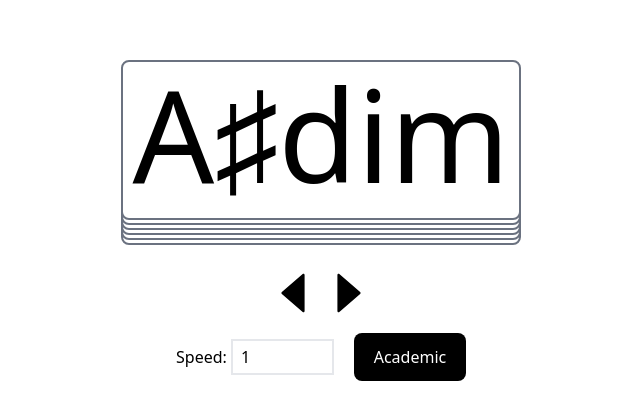
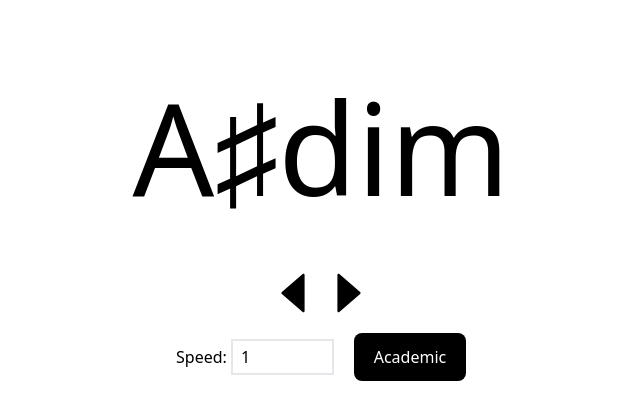
Before and after one commit to windbelike/Chord, a Next.js app: page / in a window 1280 px wide. Shown: the part 166-586 px from the top of the page, without its empty margins (319-959 px from the left). Built offline with nearby package versions, Linux system fonts and the light colour scheme.

Commit message:
version of no transform visual effect

```diff
--- a/src/app/page.js
+++ b/src/app/page.js
@@ -21,11 +21,6 @@ export default function Home () {
       safeSpeed = 1
     }
     const interval = setInterval(() => {
-      // const randomChord = getRandomChord({ simpleMode })
-      // setChord(randomChord)
-      // dequeue
-      // const head = chordQueue.shift()
-      // console.log('queue head: ' + head)
       makeNextChordAsShowen(chordQueue)
       if (checkIfAllChordsIsShowen(chordQueue)) {
         setChordQueue(getTenRamdonChordsWithState({ simpleMode }))
@@ -53,13 +48,12 @@ export default function Home () {
               const translateStr = chordWithState.showen ? '200px' : '0px'
               return (
                 <div key={index} className='rounded-lg text-center text-9xl absolute bg-white
-                w-[400px] h-[160px] p-2 border-2 border-gray-500
+                w-[400px] h-[160px] p-2
                 ' style={{
                   // left: `${index * 5}px`,
-                  bottom: `${index * 5}px`,
-                  opacity: chordWithState.showen ? 0 : 1,
-                  transitionDuration: '400ms',
-                  translate: translateStr
+                  // bottom: `${index * 5}px`,
+                  opacity: chordWithState.showen ? 0 : 1
+                  // translate: translateStr
                 }}>
                   {chordWithState.chord}
                 </div>
```
